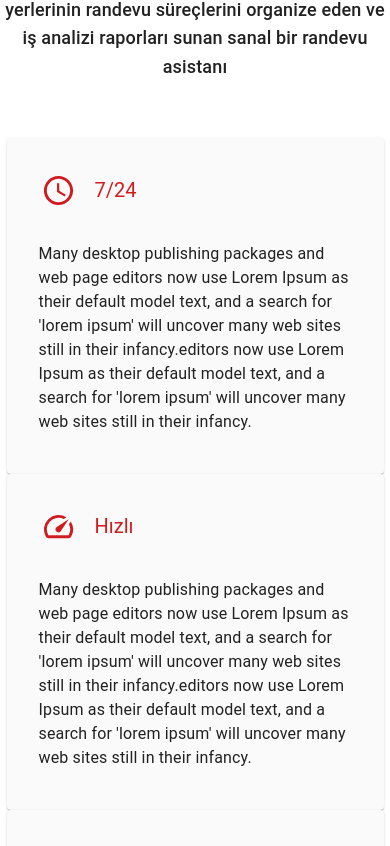
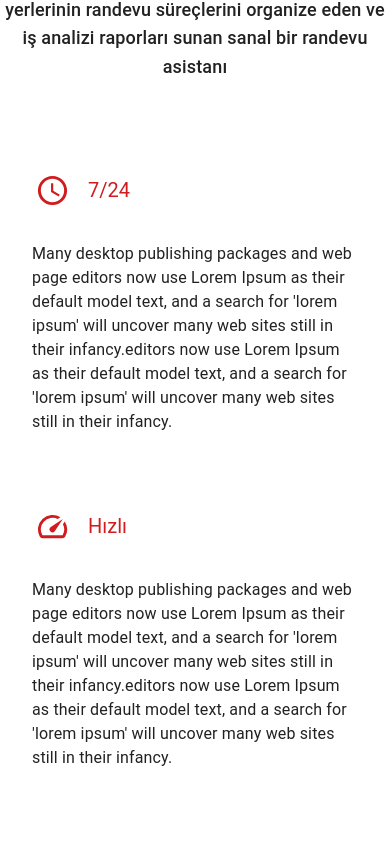
Before and after one commit to serbestemre/randeu-webApp, a React app: page / in a window 390 px wide. Shown: the part 1012-1858 px from the top of the page. Built offline with nearby package versions, Linux system fonts and the light colour scheme.

Commit message:
feature card section implemented as responsive

```diff
--- a/src/components/Card/FeatureCard/FeatureCard.js
+++ b/src/components/Card/FeatureCard/FeatureCard.js
@@ -9,11 +9,11 @@ import Avatar from '@material-ui/core/Avatar';
 
 const FeatureCard = (props) => {
 
-  const {title, contentText, icon, maxWidth} = props;
+  const {title, contentText, icon} = props;
 
   const useStyles = makeStyles((theme) => ({
     root: {
-      backgroundColor:theme.palette.primary.contrastText,
+      backgroundColor:"#fff",
       padding:"16px",
       color: theme.palette.secondary.main,
       fontSize: "40px"
@@ -30,8 +30,8 @@ const FeatureCard = (props) => {
   const classes = useStyles();
 
   return (
-    <Grid container item justify="center"  xs={12} sm={12} md={3}>
-      <Card className={classes.root} style={{maxWidth: maxWidth}}>
+    <Grid container item justify="center"  xs={12} sm={10} md={3} xl={4}>
+      <Card className={classes.root} elevation={0}>
         <CardHeader
           avatar={
             <Avatar className={classes.avatar}>{icon}</Avatar>
--- a/src/containers/Features/Features.js
+++ b/src/containers/Features/Features.js
@@ -1,50 +1,47 @@
-import React from 'react';
-import {Grid} from "@material-ui/core";
+import React from "react";
+import { Grid } from "@material-ui/core";
 import FeatureCard from "../../components/Card/FeatureCard/FeatureCard";
 import AccessTimeIcon from "@material-ui/icons/AccessTime";
 import SpeedIcon from "@material-ui/icons/Speed";
 import CameraOutlinedIcon from "@material-ui/icons/CameraOutlined";
-import SectionDivider from '../../components/SectionDivider/SectionDivider';
+import SectionDivider from "../../components/SectionDivider/SectionDivider";
 
 const Features = () => {
   return (
     <div>
-
       <SectionDivider
         title={"Neden Randeu?"}
-        paragraph={"Kullanıcıların farklı sektörlerden randevu almasını ve takip\n" +
+        paragraph={
+          "Kullanıcıların farklı sektörlerden randevu almasını ve takip\n" +
           "etmesini sağlayan, iş yerlerinin randevu süreçlerini organize\n" +
-        "eden ve iş analizi raporları sunan sanal bir randevu asistanı"}/>
+          "eden ve iş analizi raporları sunan sanal bir randevu asistanı"
+        }
+      />
 
       <Grid
         container
         direction="row"
-      justify="center"
-      alignItems="center"
-      alignContent="center"
+        justify="space-evenly"
+        alignItems="top"
       >
-
         <FeatureCard
           title={"7/24"}
-        maxWidth={"345px"}
           contentText={
             "Many desktop publishing packages and web page editors now use Lorem Ipsum as their default model text, and a search for 'lorem ipsum' will uncover many web sites still in their infancy.editors now use Lorem Ipsum as their default model text, and a search for 'lorem ipsum' will uncover many web sites still in their infancy."
           }
-        icon={<AccessTimeIcon fontSize="large" color="secondary"/>}
+          icon={<AccessTimeIcon fontSize="large" color="secondary" />}
         />
         <FeatureCard
           title={"Hızlı"}
-        maxWidth={"345px"}
-        icon={<SpeedIcon fontSize="large" color="secondary"/>}
+          icon={<SpeedIcon fontSize="large" color="secondary" />}
           contentText={
             "Many desktop publishing packages and web page editors now use Lorem Ipsum as their default model text, and a search for 'lorem ipsum' will uncover many web sites still in their infancy.editors now use Lorem Ipsum as their default model text, and a search for 'lorem ipsum' will uncover many web sites still in their infancy. "
           }
         />
 
         <FeatureCard
-        icon={<CameraOutlinedIcon fontSize="large" color="secondary"/>}
+          icon={<CameraOutlinedIcon fontSize="large" color="secondary" />}
           title={"Çeşitli"}
-        maxWidth={"345px"}
           contentText={
             "Contrary to popular belief, Lorem Ipsum is not simply random text. It has roots in a piece of classical Latin literature belief, Lorem Ipsum is not simply random text. It has roots in a piece of from 45 BC, making it over 2000 years old. Richard McClintock, a Latin professor at Hampden-Sydney College"
           }
@@ -52,16 +49,14 @@ const Features = () => {
 
         <FeatureCard
           title={"Hızlı"}
-        maxWidth={"345px"}
-        icon={<SpeedIcon fontSize="large" color="secondary"/>}
+          icon={<SpeedIcon fontSize="large" color="secondary" />}
           contentText={
             "Many desktop publishing packages and web page editors now use Lorem Ipsum as their default model text, and a search for 'lorem ipsum' will uncover many web sites still in their infancy.editors now use Lorem Ipsum as their default model text, and a search for 'lorem ipsum' will uncover many web sites still in their infancy. "
           }
         />
-
       </Grid>
     </div>
-  )
+  );
 };
 
 export default Features;
```
Lines whose indentation alone changed are shown as unchanged.
